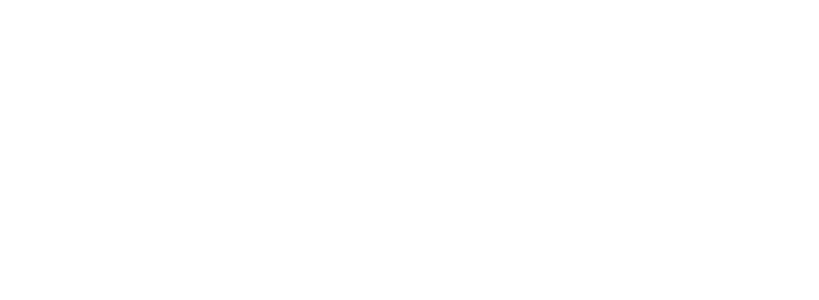
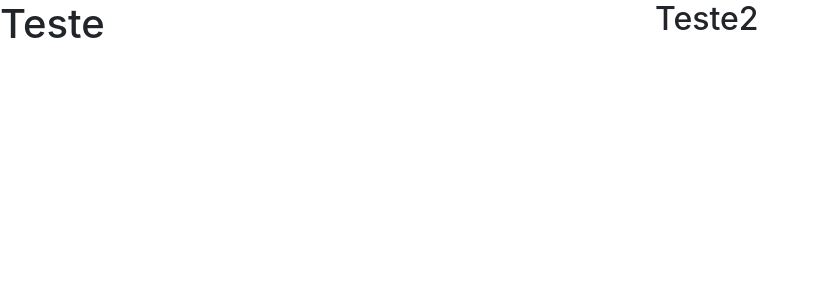
Before and after one commit to samuel-lujan/NLW-midia-simples, a Next.js app in the folder frontend/: page / in a window 1280 px wide. Shown: the top 300 px of the page, without its empty margins (0-819 px from the left). Built offline with nearby package versions, Linux system fonts and the light colour scheme.

Commit message:
Adicionando configurações e importações do css, para a criação da primeira página de teste

```diff
--- a/frontend/pages/index.jsx
+++ /dev/null
@@ -1,9 +0,0 @@
-import styles from '../styles/pages/Home.module.css';
-
-export default function Home() {
-  return (
-    <div>
-
-    </div>
-  )
-}
--- a/frontend/pages/_app.js
+++ b/frontend/src/pages/_app.js
@@ -1,4 +1,4 @@
-import '../styles/globals.css'
+import '../styles/globals.css';
 
 function MyApp({ Component, pageProps }) {
   return <Component {...pageProps} />
--- /dev/null
+++ b/frontend/src/pages/index.jsx
@@ -0,0 +1,14 @@
+import styles from '../styles/pages/Home.module.css';
+
+export default function Home() {
+  return (
+    <div className="row">
+        <div className="col">
+            <h1>Teste</h1>
+        </div>
+        <div className="col">
+          <h2>Teste2</h2>
+        </div>
+    </div>
+  )
+}
--- /dev/null
+++ b/frontend/src/styles/globals.css
@@ -0,0 +1 @@
+@import "~bootstrap/dist/css/bootstrap.min.css";
--- a/frontend/styles/globals.css
+++ /dev/null
@@ -1 +0,0 @@
-@import url('../node_modules/bootstrap/dist/css/bootstrap.min.css');
```
Also changed, not shown: frontend/src/services/api.js (added, +7 -0 lines), frontend/src/styles/pages/Home.module.css (added).
